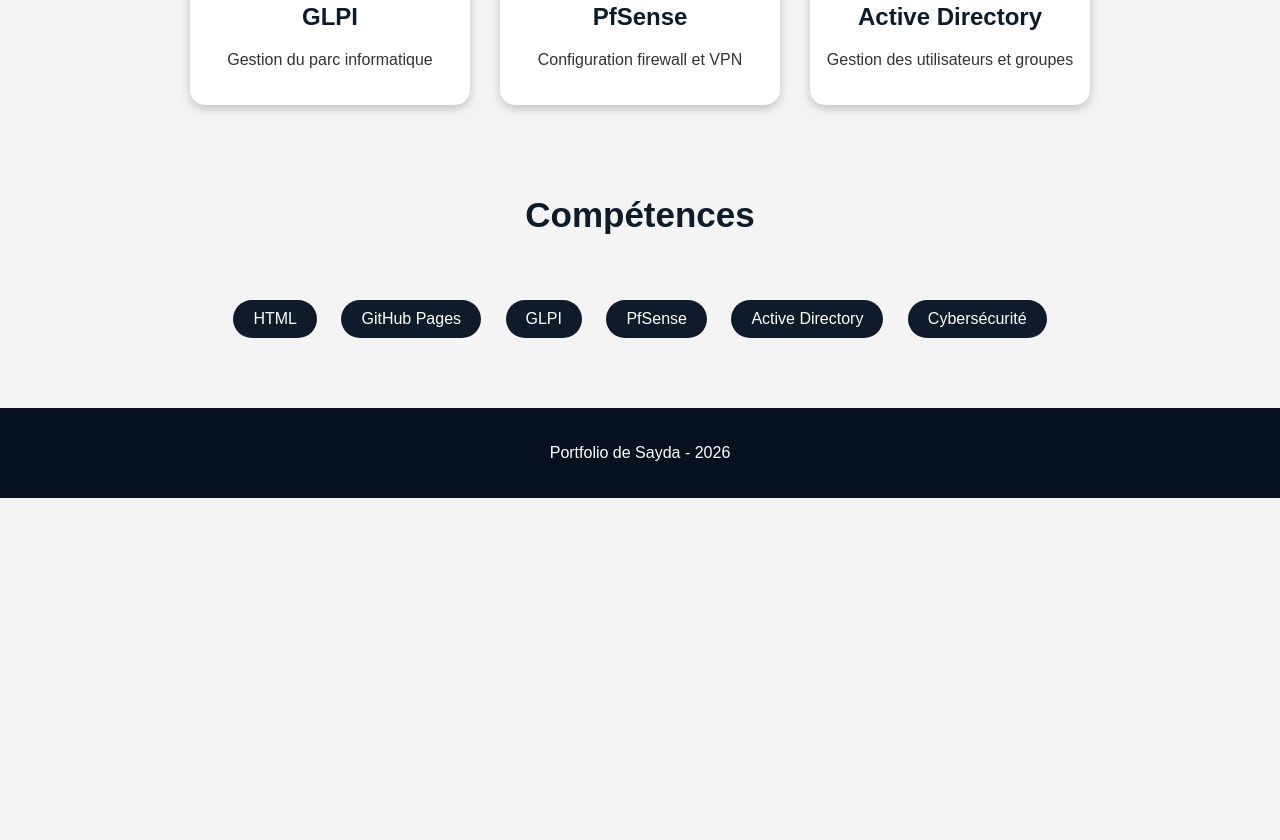
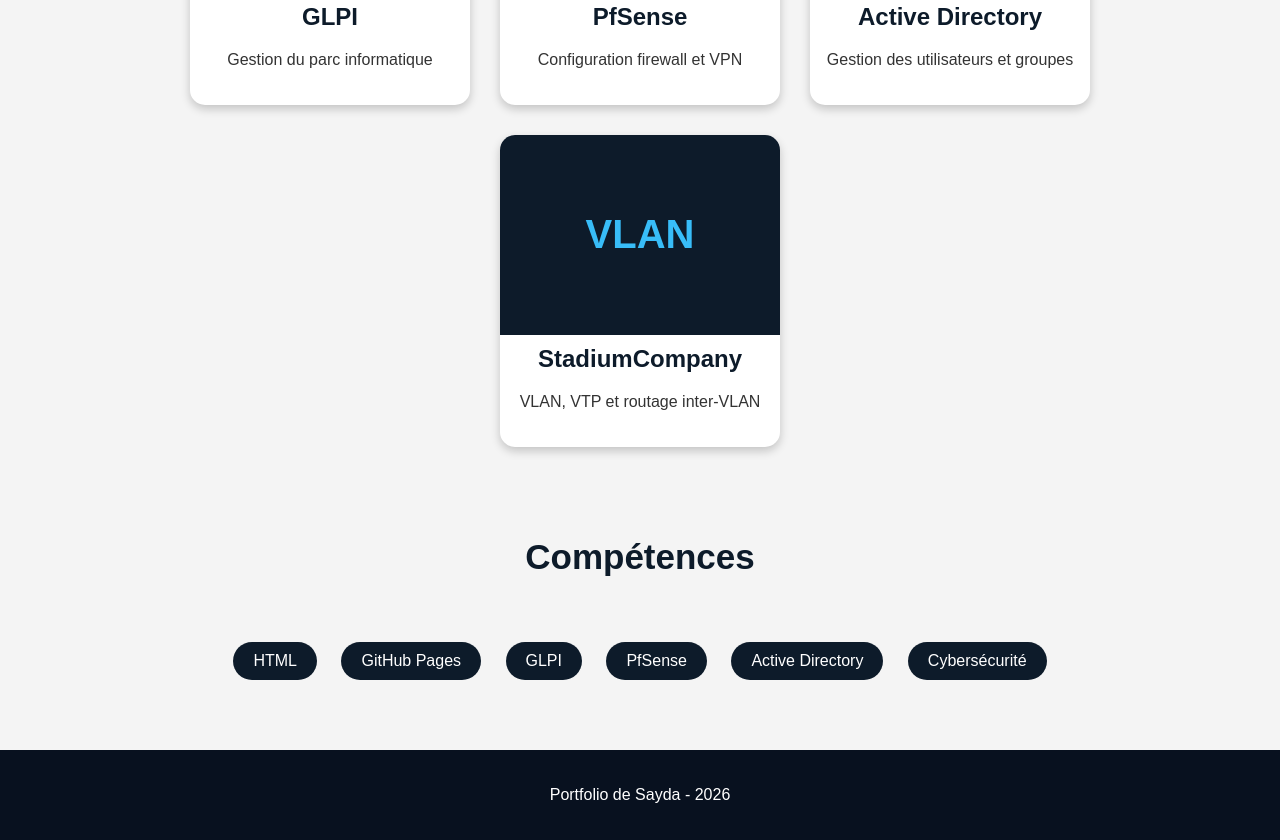
Before and after one commit to saydatougaye/saydatougaye.github.io, a plain HTML site: page index.html in a window 1280 px wide. Shown: the part 769-1609 px from the top of the page. Before the commit the page ends 1267 px from the top, so only its background shows below. Drawn offline with Linux system fonts and the light colour scheme.

Commit message:
Update index.html

```diff
--- a/index.html
+++ b/index.html
@@ -96,6 +96,22 @@
             color:#333;
         }
 
+        .card-link{
+            text-decoration:none;
+            color:inherit;
+        }
+
+        .placeholder{
+            height:200px;
+            background:#0d1b2a;
+            color:#38bdf8;
+            display:flex;
+            align-items:center;
+            justify-content:center;
+            font-size:40px;
+            font-weight:bold;
+        }
+
         h3{
             text-align:center;
             font-size:35px;
@@ -170,6 +186,14 @@
             <p>Gestion des utilisateurs et groupes</p>
         </div>
 
+        <a class="card-link" href="stadium.html">
+            <div class="card">
+                <div class="placeholder">VLAN</div>
+                <h2>StadiumCompany</h2>
+                <p>VLAN, VTP et routage inter-VLAN</p>
+            </div>
+        </a>
+
     </section>
 
     <h3 id="competences">Compétences</h3>
```
